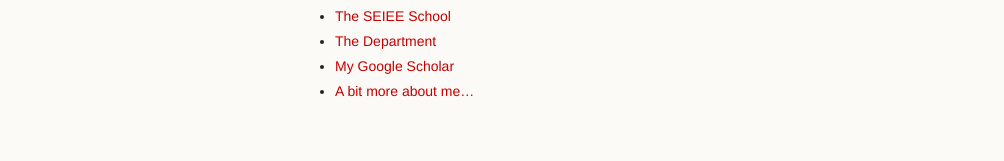
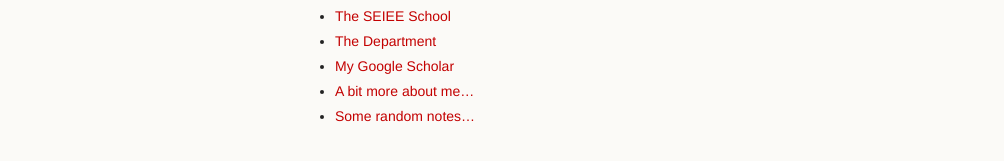
Before and after one commit to hellotem/enmeitu.github.io, a Jekyll site: the page built from about/index.md, in a window 1280 px wide and 999 px high. Shown: the part 797-958 px from the top of the window, without its empty margins (0-1004 px from the left). Built offline with Jekyll 4.4.1, drawn with Linux system fonts in a browser that asks for light colours; our own code applies the rules of GitHub Pages for plain Markdown files.

Commit message:
add random notes

```diff
--- a/about/index.md
+++ b/about/index.md
@@ -10,3 +10,4 @@
 * [The Department](http://automation.sjtu.edu.cn/en/Default.aspx)
 * [My Google Scholar](https://scholar.google.com/citations?user=TDg-0cQAAAAJ&hl=en)
 * [A bit more about me...](me.md)
+* [Some random notes...](notes.md)
```
